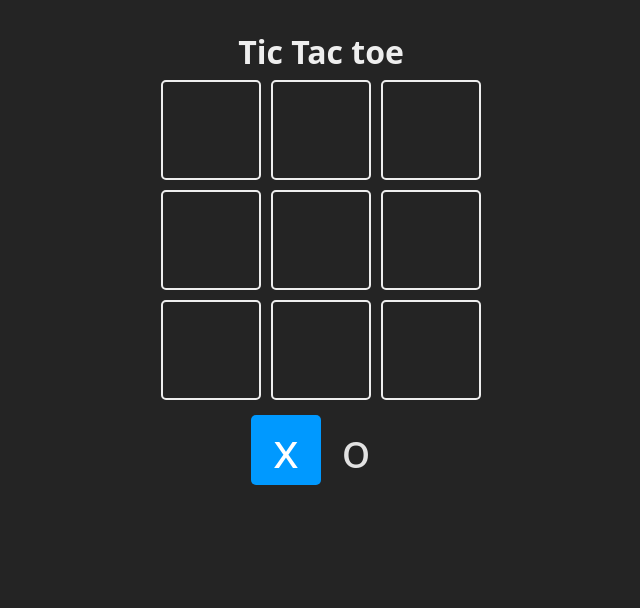
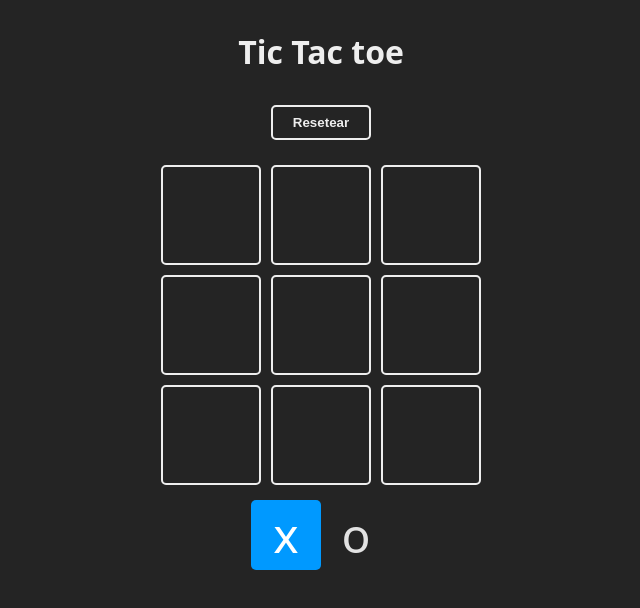
Before and after one commit to simon0820s/ReactGame, a React app: page / in a window 1280 px wide. Shown: the top 608 px of the page, without its empty margins (319-959 px from the left). Built offline with nearby package versions, Linux system fonts and the light colour scheme; the HTML template or start-up script is replaced by a standard one.

Commit message:
reset buttons, reset function

```diff
--- a/src/App.jsx
+++ b/src/App.jsx
@@ -54,6 +54,12 @@
     return null;
   };
 
+  const resetGame = () => {
+    setBoard(Array(9).fill(null));
+    setTurn(TURNS.X);
+    setWinner(null);
+  };
+
   const updateBoard = (index) => {
     //no repeat validator
     if (board[index] || winner) return;
@@ -78,6 +84,7 @@
   return (
     <main className="board">
       <h1>Tic Tac toe</h1>
+      <button onClick={resetGame}>Resetear</button>
 
       <section className="game">
         {board.map((_, index) => {
@@ -95,7 +102,7 @@
       </section>
 
       <section>
-        { winner!=null &&(
+        {winner != null && (
           <section className="winner">
             <div className="text">
               <h2>{winner == false ? "Empate" : "Ganó:"}</h2>
@@ -103,7 +110,7 @@
                 {winner && <Square>{winner}</Square>}
               </header>
               <footer>
-                  <button>Empezar de nuevo</button>
+                <button onClick={resetGame}>Empezar de nuevo</button>
               </footer>
             </div>
           </section>
```
Lines whose indentation alone changed are shown as unchanged.
